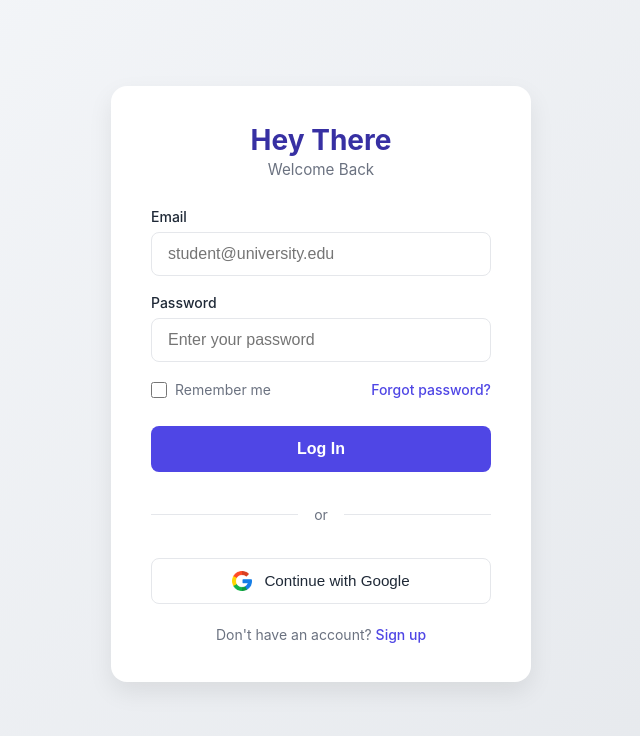
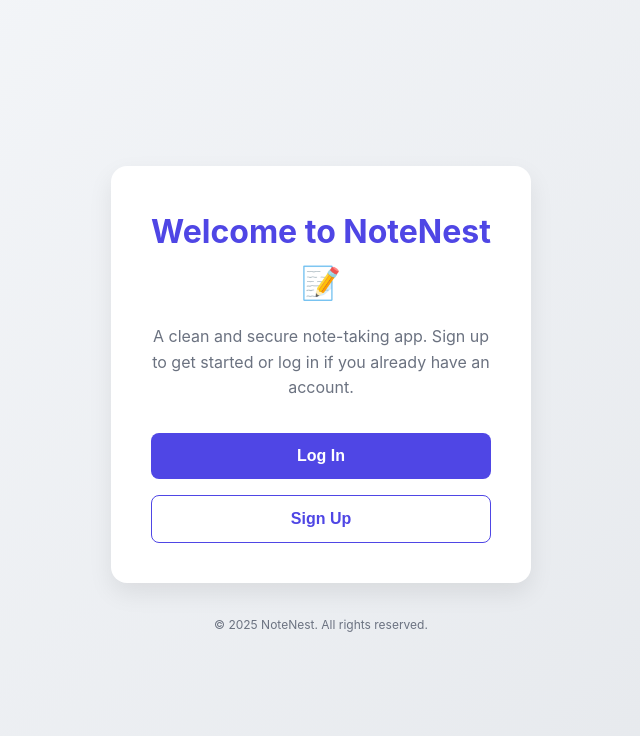
Before and after one commit to Gavinduachintha/Keeper_ReactJs_Porject, a React (Vite) app in the folder Frontend/: page / in a window 1280 px wide. Shown: the top 736 px of the page, without its empty margins (319-959 px from the left). Built offline with nearby package versions, Linux system fonts and the light colour scheme; a web font is replaced by a local one.

Commit message:
Add Welcome and Signup components, refactor App to manage screen states for improved user navigation

```diff
--- /dev/null
+++ b/Frontend/src/assets/welcome.css
@@ -0,0 +1,83 @@
+/* Inherit root variables and base styles */
+@import url('./app.css');
+
+/* Welcome Container */
+.welcome-container {
+  height: 100vh;
+  width: 100vw;
+  display: flex;
+  flex-direction: column;
+  justify-content: center;
+  align-items: center;
+  padding: 2rem;
+  background-image: linear-gradient(135deg, #f5f7fa 0%, #e4e7eb 100%);
+  text-align: center;
+}
+
+.welcome-card {
+  background: var(--card-bg);
+  padding: 2.5rem;
+  border-radius: 16px;
+  box-shadow: 0 10px 25px rgba(0, 0, 0, 0.08);
+  max-width: 420px;
+  width: 100%;
+  display: flex;
+  flex-direction: column;
+  align-items: center;
+}
+
+.welcome-title {
+  font-size: 2rem;
+  font-weight: 700;
+  color: var(--primary-dark);
+  margin-bottom: 1rem;
+}
+
+.welcome-description {
+  font-size: 1rem;
+  color: var(--text-light);
+  margin-bottom: 2rem;
+  line-height: 1.6;
+}
+
+.welcome-buttons {
+  display: flex;
+  flex-direction: column;
+  gap: 1rem;
+  width: 100%;
+}
+
+.welcome-button {
+  padding: 0.875rem;
+  font-size: 1rem;
+  font-weight: 600;
+  border-radius: 8px;
+  border: none;
+  cursor: pointer;
+  transition: all 0.2s ease;
+}
+
+.welcome-button.login {
+  background-color: var(--primary-color);
+  color: white;
+}
+
+.welcome-button.login:hover {
+  background-color: var(--primary-dark);
+}
+
+.welcome-button.signup {
+  background-color: white;
+  border: 1px solid var(--primary-color);
+  color: var(--primary-color);
+}
+
+.welcome-button.signup:hover {
+  background-color: #f3f4f6;
+}
+
+.welcome-footer {
+  margin-top: 2rem;
+  font-size: 0.75rem;
+  color: var(--text-light);
+}
--- a/Frontend/src/components/App.jsx
+++ b/Frontend/src/components/App.jsx
@@ -7,8 +7,11 @@ import Footer from "./footer.jsx";
 import Addnote from "./addnote.jsx";
 import "../assets/app.css";
 import LoginPage from "./Login.jsx";
+import WelcomePage from "./Welcome.jsx";
+import Signup from "./Signup.jsx";
 
 function App() {
+  const [screen,setScreen]= useState("welcome")
   const [notes, setNotes] = useState([]);
   const [isPopupOpen, setPopupOpen] = useState(false);
   const [editNote, setEditNote] = useState(null);
@@ -107,18 +110,32 @@ function App() {
   const handleLoginSuccess = (userId) => {
     setIsLoggedIn(true);
     setUserId(userId);
+    setScreen("main");
   };
+
 
   const handleLogout = () => {
     localStorage.removeItem("rememberedEmail");
     setIsLoggedIn(false);
     setUserId(null);
     setNotes([]);
+    setScreen("welcome");
   };
+  if (screen === "welcome") {
+    return <WelcomePage onSelect={setScreen} />;
+  }
 
+  if (screen === "login") {
+    return <LoginPage onLoginSuccess={handleLoginSuccess} />;
+  }
+
+  if (screen === "signup") {
+    return <Signup onSignupSuccess={handleLoginSuccess} />;
+  }
+
+  if (screen === "main" && isLoggedIn) {
     return (
       <>
-
         {!isLoggedIn ? (
           <LoginPage onLoginSuccess={handleLoginSuccess} />
         ) : (
@@ -157,5 +174,5 @@ function App() {
       </>
     );
   }
-
+}
 export default App;
--- a/Frontend/src/components/Signup.jsx
+++ b/Frontend/src/components/Signup.jsx
@@ -0,0 +1,111 @@
+import React, { useState } from "react";
+
+const Signup = ({ onSignupSuccess }) => {
+  const [email, setEmail] = useState("");
+  const [password, setPassword] = useState("");
+  const [rememberMe, setRememberMe] = useState(false);
+  const [isLoading, setIsLoading] = useState(false);
+  const [error, setError] = useState("");
+
+  const handleSubmit = async (e) => {
+    e.preventDefault();
+    setIsLoading(true);
+    setError("");
+
+    try {
+      const res = await fetch("http://localhost:3000/api/signup", {
+        method: "POST",
+        headers: { "Content-Type": "application/json" },
+        body: JSON.stringify({ email, password }),
+      });
+
+      const data = await res.json();
+
+      if (res.status === 201) {
+        if (rememberMe) {
+          localStorage.setItem("rememberedEmail", email);
+        }
+        onSignupSuccess(data.userId || 1); // fallback id for demo
+      } else {
+        setError(data.error || "Signup failed. Try again.");
+      }
+    } catch (err) {
+      console.error("Signup error:", err);
+      setError("Network or server error. Try again.");
+    } finally {
+      setIsLoading(false);
+    }
+  };
+
+  return (
+    <div className="login-container">
+      <div className="login-card">
+        <div className="login-header">
+          <h1>Join Us</h1>
+          <p>Create your account</p>
+        </div>
+
+        <form onSubmit={handleSubmit} className="login-form">
+          {error && <div className="error-message">{error}</div>}
+
+          <div className="input-group">
+            <label htmlFor="email">Email</label>
+            <input
+              type="email"
+              id="email"
+              value={email}
+              onChange={(e) => setEmail(e.target.value)}
+              placeholder="student@university.edu"
+              required
+            />
+          </div>
+
+          <div className="input-group">
+            <label htmlFor="password">Password</label>
+            <input
+              type="password"
+              id="password"
+              value={password}
+              onChange={(e) => setPassword(e.target.value)}
+              placeholder="Create a password"
+              required
+            />
+          </div>
+
+          <div className="options-row">
+            <label className="remember-me">
+              <input
+                type="checkbox"
+                checked={rememberMe}
+                onChange={(e) => setRememberMe(e.target.checked)}
+              />
+              Remember me
+            </label>
+          </div>
+
+          <button type="submit" className="login-button" disabled={isLoading}>
+            {isLoading ? <span className="spinner"></span> : "Sign Up"}
+          </button>
+
+          <div className="divider">
+            <span>or</span>
+          </div>
+
+          <button type="button" className="google-login">
+            <img src="src/assets/google.png" alt="Google" />
+            Continue with Google
+          </button>
+        </form>
+
+        <div className="signup-link">
+          Already have an account?{" "}
+          <a href="/login" onClick={() => onSignupSuccess(null)}>
+            Log in
+          </a>
+        </div>
+      </div>
+    </div>
+  );
+};
+
+export default Signup;
--- /dev/null
+++ b/Frontend/src/components/Welcome.jsx
@@ -0,0 +1,36 @@
+// components/WelcomePage.jsx
+import React from "react";
+import "../assets/welcome.css"; // optional for styling
+
+const WelcomePage = ({ onSelect }) => {
+  return (
+    <div className="welcome-container">
+      <div className="welcome-card">
+        <h1 className="welcome-title">Welcome to NoteNest 📝</h1>
+        <p className="welcome-description">
+          A clean and secure note-taking app. Sign up to get started or log in
+          if you already have an account.
+        </p>
+        <div className="welcome-buttons">
+          <button
+            className="welcome-button login"
+            onClick={() => onSelect("login")}
+          >
+            Log In
+          </button>
+          <button
+            className="welcome-button signup"
+            onClick={() => onSelect("signup")}
+          >
+            Sign Up
+          </button>
+        </div>
+      </div>
+      <div className="welcome-footer">
+        © 2025 NoteNest. All rights reserved.
+      </div>
+    </div>
+  );
+};
+
+export default WelcomePage;
```
Lines whose indentation alone changed are shown as unchanged.
